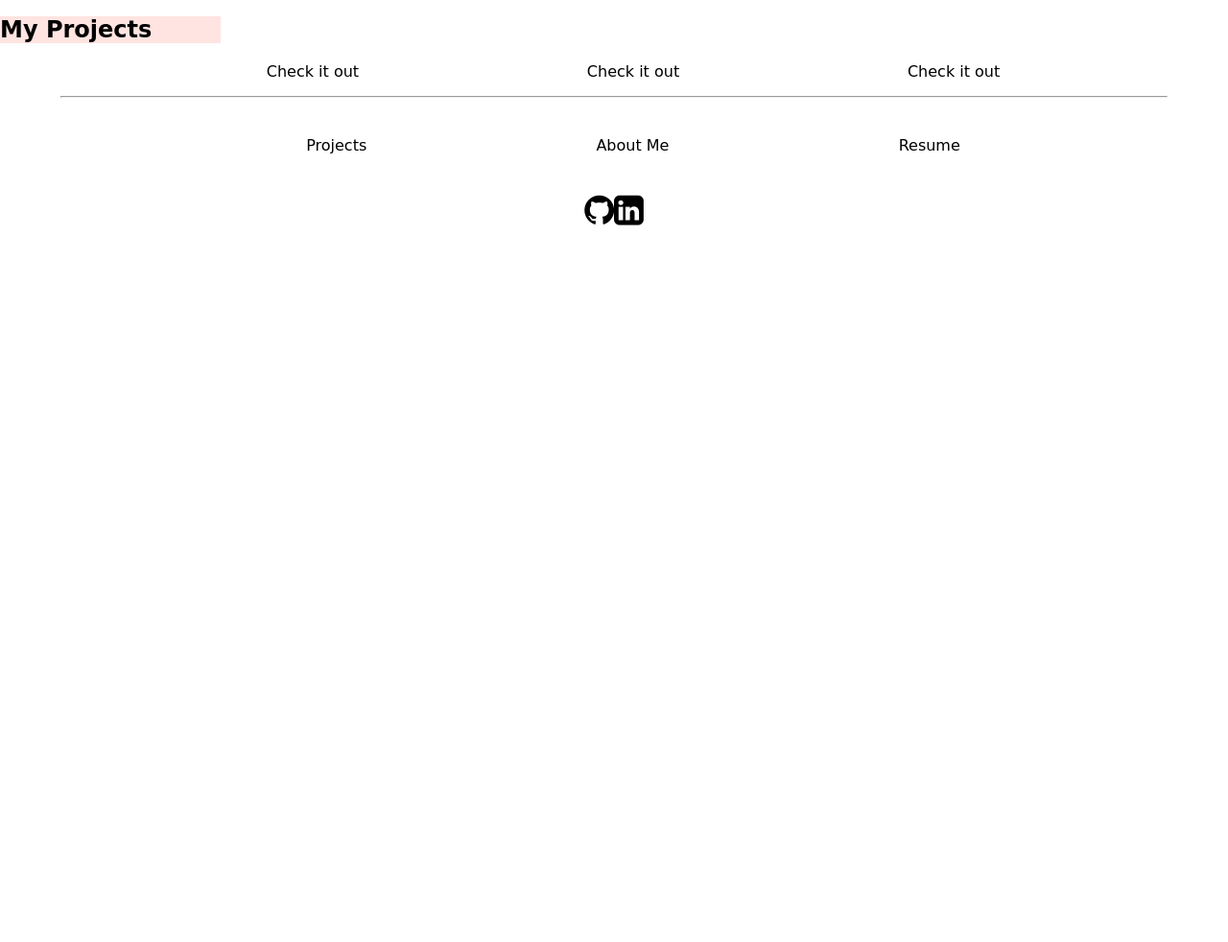
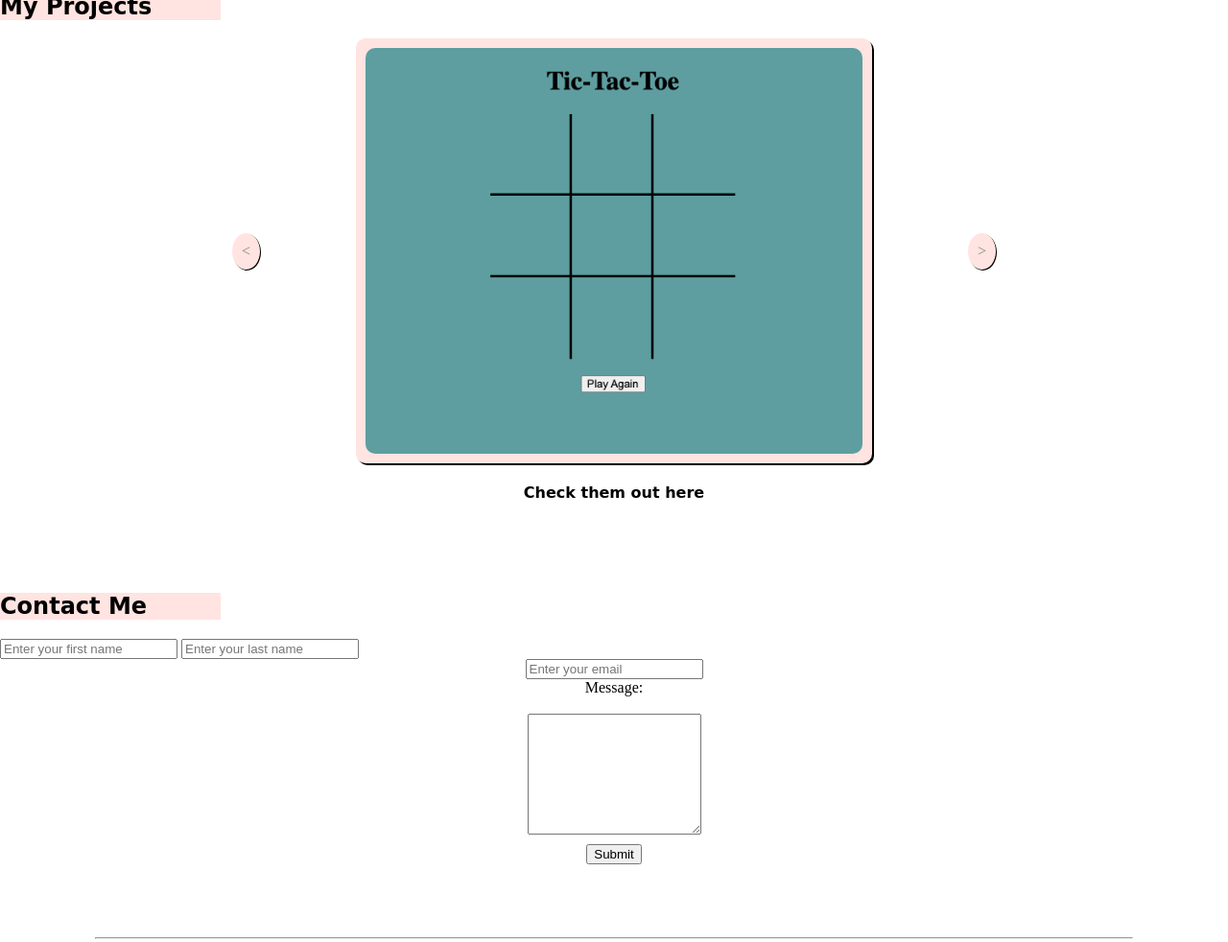
Before and after one commit to Csbw0319/portfolio, a plain HTML site: page index.html in a window 1280 px wide. Shown: the part 1483-2465 px from the top of the page at 96% size. Before the commit the page ends 1720 px from the top, so only its background shows below. Drawn offline with Linux system fonts and the light colour scheme; a web font is replaced by a local one.

Commit message:
added some javascript

```diff
--- a/index.html
+++ b/index.html
@@ -13,7 +13,9 @@
 </head>
 <body>
     <header>
+        <section class="no-parallax">
     <h1 id="greeting">Courtney Wilkins</h1>
+        </section>
     <hr>
     <nav aria-label="Main Navigation" role="navigation"></nav>
     </hr>
@@ -29,27 +31,67 @@
     </header>
     <br></br>
     <main>
-<img src="/images.png/Screen Shot 2022-06-23 at 7.39.57 PM.png" id="main-photo">
+        <section class="parallax">
+<div class="container-photo">
+<img src="/images/Screen Shot 2022-06-23 at 7.39.57 PM.png" id="main-photo">
+<h3 class="main-photo-text">Courtney Wilkins - Aspiring Software Engineer</h3>
+</section>
+</div>
 <a id="about-me-section"></a>
 <div>
-<h2>Who am I?</h2>
+    <br>
+    <br>
+    <br>
+    <br>
+    <section class="no parallax">
+<h2>Who I am...</h2>
 <p>Lorem, ipsum dolor sit amet consectetur adipisicing elit. Illo eum dicta illum, explicabo culpa ab placeat sit id magnam nemo tenetur hic ad. Eaque nobis officiis, expedita illo culpa laborum.
      lorem p{Lorem, ipsum dolor sit amet consectetur adipisicing elit. Illo eum dicta illum, explicabo culpa ab placeat sit id magnam nemo tenetur hic ad. Eaque nobis officiis, expedita illo culpa laborum.
     p{Lorem, ipsum dolor sit amet consectetur adipisicing elit. Illo eum dicta illum, explicabo culpa ab placeat sit id magnam nemo tenetur hic ad. Eaque nobis officiis, expedita illo culpa laborum.</p>
 </p>
-<img src="/images.png/cartoon-from-photos.jpeg" id="profile">
+</section>
+<img src="/images/cartoon-from-photos.jpeg" id="profile">
 </div>
+<br>
+<br>
+<br>
+<br>
 <a id="projects"></a>
 <h2>My Projects</h2>
-<ul>
-    <li>Check it out</li>
-    <li>Check it out</li>
-    <li>Check it out</li>
-</ul>
+<div class="container">
+    <div class="carousel-container">
+        <div class="carousel-button prev">
+            <span class="Inr Inr-chevron-left"><</span>
+        </div>
+        <div class="carousel-images">
+            <img src="/images/tic-tac-toe.png" class="images">
+            <img src="/images/tamagotchi.png" class="images">
+            <img src="/images/pixart.png" class="images">
+        </div>
+        <div class="carousel-button next">
+            <span class="Inr Inr-cheveron-right">></span>
+        </div>
+</div>
+</div>
+<h4>Check them out here</h4>
     </main>
-<hr>
+<br>
+<br>
+<br>
+<h2 class="contact">Contact Me</h2>
+<input type="text" placeholder="Enter your first name" id="firstName" />
+<input type="text" placeholder="Enter your last name" id="lasttName" />
+<input type="email" placeholder="Enter your email" id="email" />
+<span>Message:</span>
+<br>
+<div class="container-mesaage">
+<textarea id="message" rows="8"></textarea>
+<button class="submit">Submit</button>
+</div>
+<br><br>
     <footer>
         <div class="bottom-navigation">
+            <hr>
 <ul>
     <li><a href="#projects">Projects</a></li>
     <li><a href="#about-me-section">About Me</a></li>
--- a/script.js
+++ b/script.js
@@ -1,4 +1,28 @@
 console.log('connected')
 
+let currentImgIndex = 0;
+let previousImgIndex = 0;
 
-// create contact form
+
+const images = document.getElementsByClassName('images');
+const next = document.querySelector('.next');
+
+next.addEventListener('click', () => {
+    previousImgIndex = currentImgIndex++
+    images[previousImgIndex].style.display = 'none';
+images[currentImgIndex].style.display = 'block';
+if(currentImgIndex >= images.length) {
+    currentImgIndex = 0;
+   }
+
+})
+const prev = document.querySelector('.prev');
+
+prev.addEventListener('click', () => {
+previousImgIndex = currentImgIndex--
+images[previousImgIndex].style.display = 'none';
+images[currentImgIndex].style.display = 'block';
+})
+if(currentImgIndex < 0) {
+    currentImgIndex = images.length - 1;
+}
--- a/styles.css
+++ b/styles.css
@@ -35,7 +35,8 @@ margin: 40px
 
 #main-photo {
     width: 100vw;
-    height: 100vh;
+    height: 80vh;
+    position: relative;
 }
 
 .top-navigation{
@@ -109,3 +110,97 @@ p::first-letter {
     max-width: 150px;
 
 }
+.container {
+    display: flex;
+    flex-direction: column;
+    align-items: center;
+  }
+  .container > img{
+    width: 50%;
+  }
+.carousel-container {
+    width: 70%;
+    display: flex;
+    justify-content: space-around;
+}
+.carousel-images {
+    width: 60%;
+    background: mistyrose;
+    padding: 10px;
+    border-radius: 10px;
+    box-sizing: border-box;
+    box-shadow: 2px 2px black;
+}
+.carousel-images img {
+    display: none;
+    width: 100%;
+    border-radius: 10px;
+  }
+  .carousel-images img:first-of-type {
+    display: block;
+}
+.carousel-button {
+  align-self: center;
+  background: mistyrose;
+  color: #888;
+  padding: 10px;
+  border-radius: 50%;
+  text-align: center;
+  box-shadow: 1px 1px black;
+}
+.carousel-button:hover {
+    cursor: pointer;
+    background: #fa8d8e;
+    box-shadow: 1px 1px #f2cd99;
+    color: white;
+  }
+  h4 {
+    font-family: 'Bellota', cursive;
+    text-align: center;
+  }
+  .container-photo {
+    position: relative;
+    text-align: center;
+    color: mistyrose;
+    font-size: 40px;
+    font-family: 'Bellota', cursive;
+  }
+.main-photo-text {
+position: absolute;
+top: 50%;
+left: 50%;
+transform: translate(-50%, -50%);
+}
+#firstName {
+    color: black;
+
+}
+#email {
+    display: flex;
+    justify-content: end;
+}
+button {
+    display: flex;
+
+}
+.submit {
+    display: flex;
+    justify-content: center;
+    margin: auto;
+    margin-top: 10px;;
+}
+#message {
+    display: flex;
+    justify-content: center;
+    margin: auto;
+}
+span {
+    display: flex;
+    justify-content: center;
+    margin: auto;
+}
+#email {
+    display: flex;
+    justify-content: center;
+    margin: auto;
+}
```
Also changed, not shown: images/Screen Shot 2022-06-23 at 7.39.57 PM.png (renamed from images.png/Screen Shot 2022-06-23 at 7.39.57 PM.png), images/cartoon-from-photos.jpeg (renamed from images.png/cartoon-from-photos.jpeg), images/pixart.png (added), images/tamagotchi.png (added), images/tic-tac-toe.png (renamed from images.png/Screen Shot 2022-06-24 at 2.18.21 PM.png).
